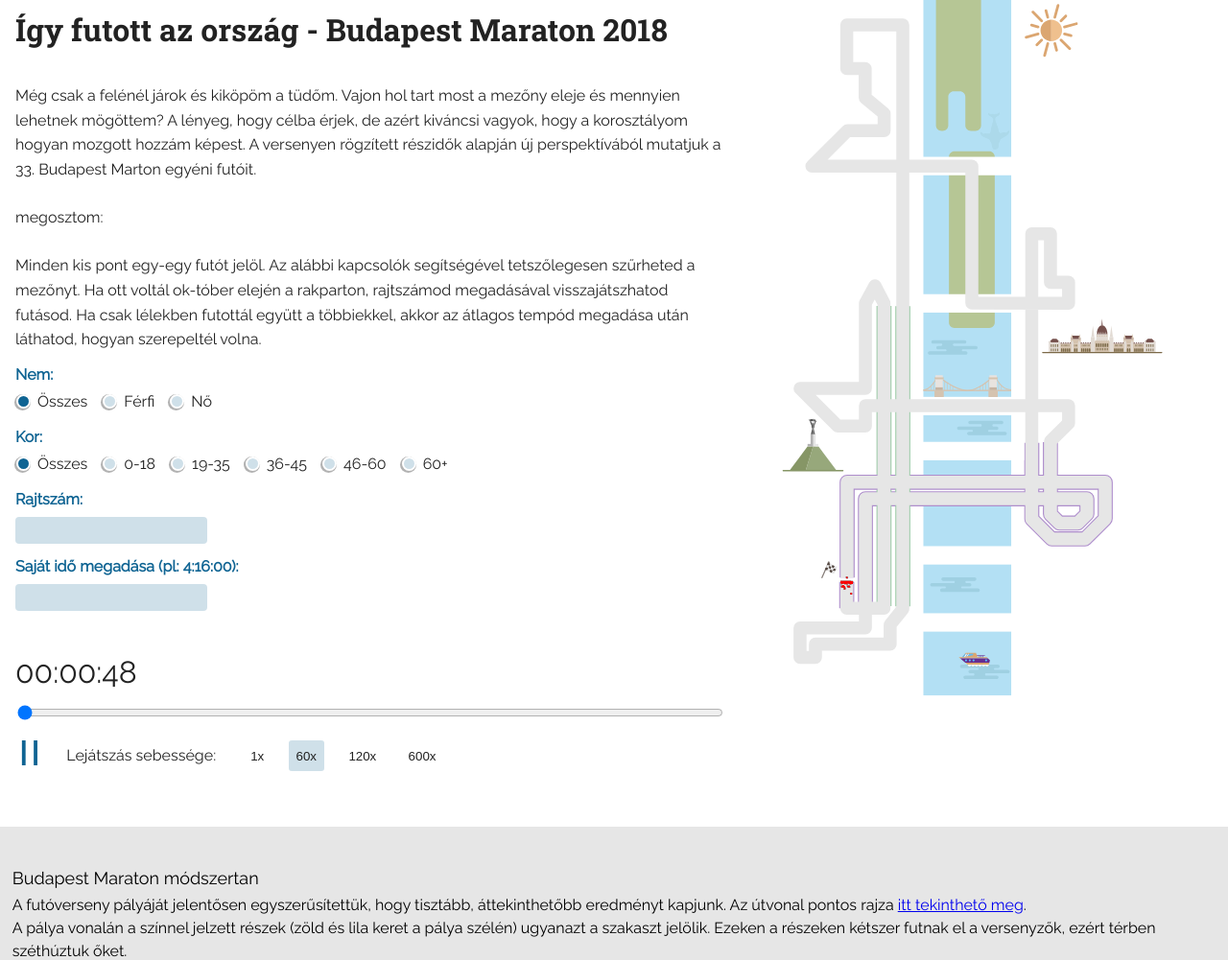
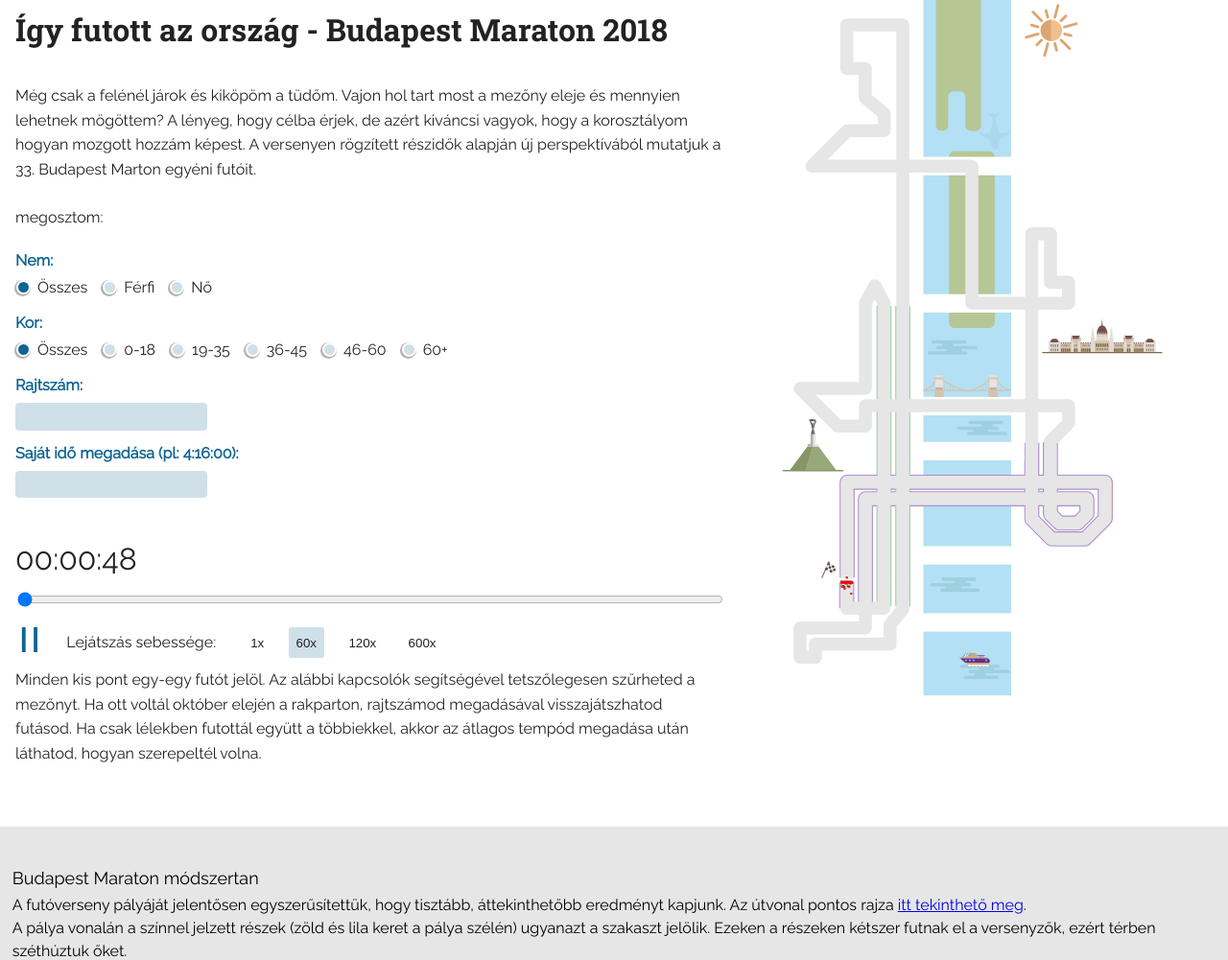
Before and after one commit to atlo/maraton, a website built with webpack: page index.html in a window 1280 px wide. Shown: the part 73-1074 px from the top of the page at 96% size. Built offline with nearby package versions, Linux system fonts and the light colour scheme; animation ran at ten frames a second; files whose address does not match are found by name; what rangeslider-pure would draw is missing.

Commit message:
typo fixed, second text block moved to the bottom

```diff
--- a/index.html
+++ b/index.html
@@ -40,12 +40,6 @@
                     <button type="button" class="social-button twitter-button"></button>
                     <button type="button" class="social-button instagram-button"></button>
                 </div>
-                <p class="sparMaraton2018-user-guide">
-                    Minden kis pont egy-egy futót jelöl. Az alábbi kapcsolók segítségével tetszőlegesen szűrheted a
-                    mezőnyt. Ha ott voltál ok-tóber elején a rakparton, rajtszámod megadásával visszajátszhatod futásod.
-                    Ha csak lélekben futottál együtt a többiekkel, akkor az átlagos tempód megadása után láthatod,
-                    hogyan szerepeltél volna.
-                </p>
                 <div class="sparMaraton2018-filters">
                     <div class="sparMaraton2018-filter-sex">
                         <label class="form-label">Nem:</label>
@@ -104,6 +98,12 @@
                            style="display: none;">10000x</button>
                     </div>
                 </div>
+                <p class="sparMaraton2018-user-guide">
+                    Minden kis pont egy-egy futót jelöl. Az alábbi kapcsolók segítségével tetszőlegesen szűrheted a
+                    mezőnyt. Ha ott voltál október elején a rakparton, rajtszámod megadásával visszajátszhatod futásod.
+                    Ha csak lélekben futottál együtt a többiekkel, akkor az átlagos tempód megadása után láthatod,
+                    hogyan szerepeltél volna.
+                </p>
             </div>
             <div class="sparMaraton2018-container-right">
                 <canvas class="sparMaraton2018-canvas" style="position:absolute"></canvas>
```
